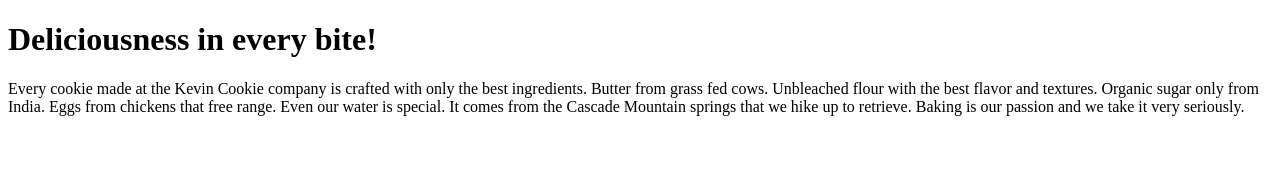
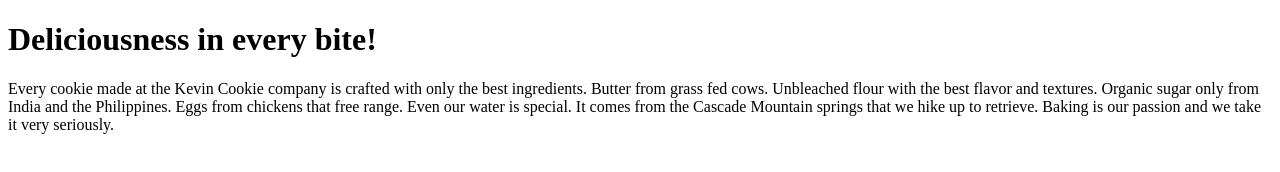
Before and after one commit to aliffashraff/KevinCookieCompany.com, a plain HTML site: page index.htm in a window 1280 px wide. Drawn offline with Linux system fonts and the light colour scheme.

Commit message:
Update index.htm - We should include Philipines as it is also one of the countries we get our sugar from

```diff
--- a/index.htm
+++ b/index.htm
@@ -3,7 +3,7 @@
 <body>
 
 <h1>Deliciousness in every bite!</h1>
-<p>Every cookie made at the Kevin Cookie company is crafted with only the best ingredients. Butter from grass fed cows. Unbleached flour with the best flavor and textures. Organic sugar only from India. Eggs from chickens that free range. Even our water is special. It comes from the Cascade Mountain springs that we hike up to retrieve. Baking is our passion and we take it very seriously.</p>
+<p>Every cookie made at the Kevin Cookie company is crafted with only the best ingredients. Butter from grass fed cows. Unbleached flour with the best flavor and textures. Organic sugar only from India and the Philippines. Eggs from chickens that free range. Even our water is special. It comes from the Cascade Mountain springs that we hike up to retrieve. Baking is our passion and we take it very seriously.</p>
 
 </body>
 </html>
```
